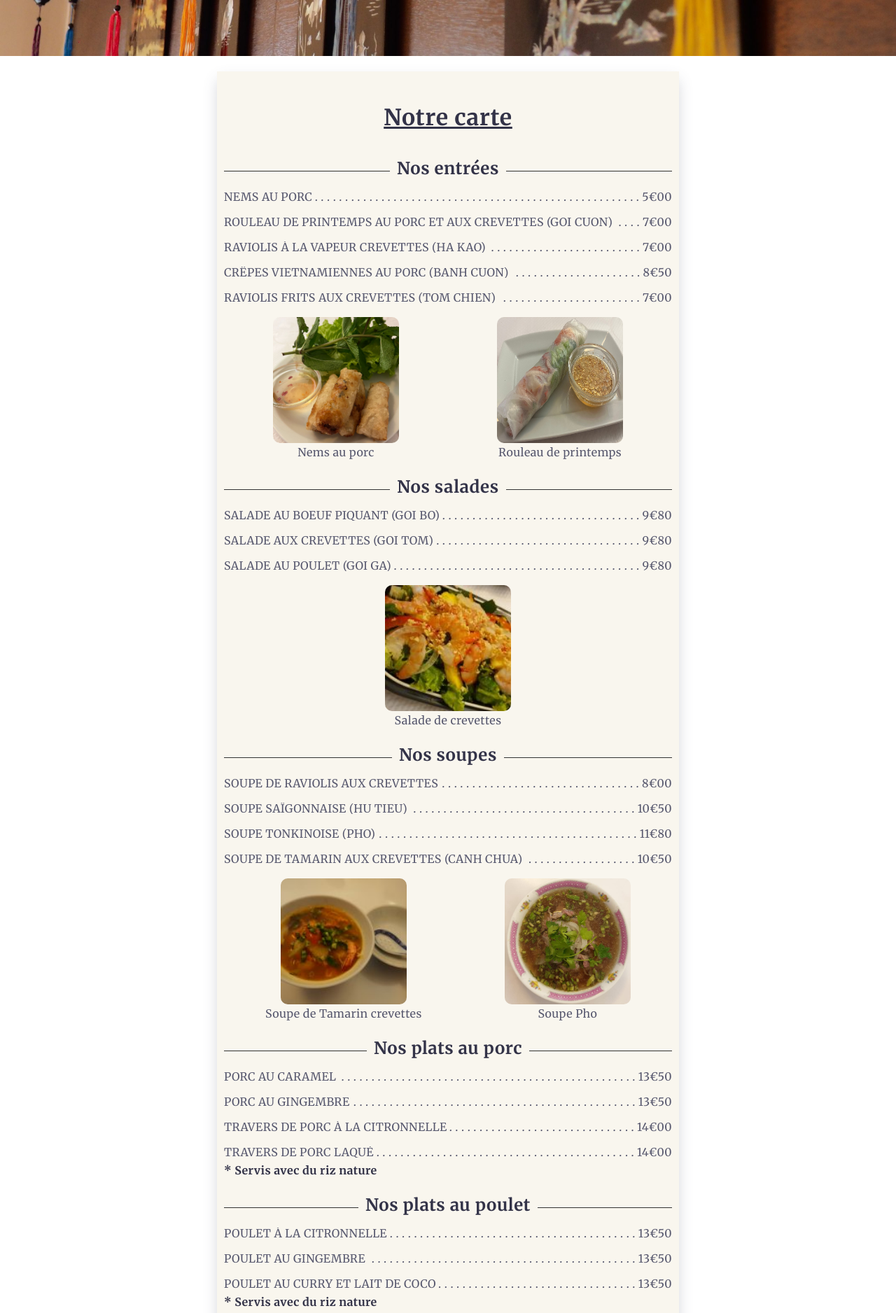
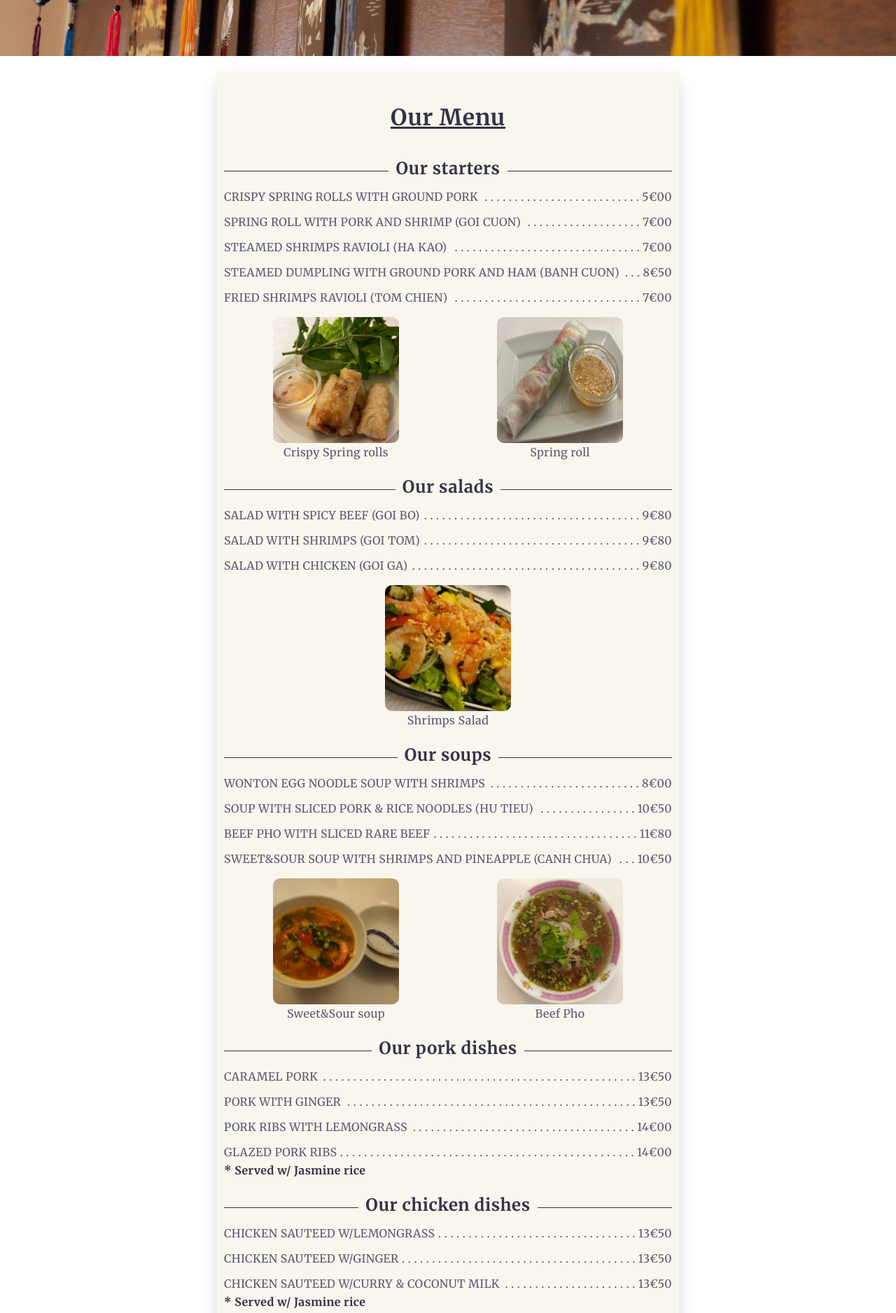
Before and after one commit to Gmayer111/van-long, a Next.js app: page /en/carte in a window 1280 px wide. Shown: the part 720-2596 px from the top of the page at 70% size. Built offline with nearby package versions, Linux system fonts and the light colour scheme.

Commit message:
feat: add menu translations

```diff
--- a/messages/en/menu.json
+++ b/messages/en/menu.json
@@ -1,152 +1,152 @@
 {
   "MenuPage": {
+    "mainTitle": "Our Menu",
     "Menu": {
       "starters": {
-        "title": "Nos entrées",
+        "title": "Our starters",
         "nem": {
-          "description": "Nems au porc",
-          "label": "Nems au porc"
+          "description": "Crispy Spring rolls",
+          "label": "Crispy Spring rolls with ground pork"
         },
         "springRolls": {
-          "description": "Rouleau de printemps",
-          "label": "Rouleau de printemps au porc et aux crevettes (Goi cuon)"
+          "description": "Spring roll",
+          "label": "Spring roll with pork and shrimp (Goi cuon)"
         },
-        "haKao": "Raviolis à la vapeur crevettes (Ha kao)",
-        "banhCuon": "Crêpes vietnamiennes au porc (Banh cuon)",
-        "tomChien": "Raviolis frits aux crevettes (Tom chien)"
+        "haKao": "Steamed shrimps ravioli (Ha kao)",
+        "banhCuon": "Steamed dumpling with ground pork and ham (Banh cuon)",
+        "tomChien": "Fried shrimps ravioli (Tom chien)"
       },
       "salads": {
-        "title": "Nos salades",
+        "title": "Our salads",
         "prawnsSalad": {
-          "description": "Salade de crevettes",
-          "label": "Salade aux crevettes (Goi tom)"
+          "description": "Shrimps Salad",
+          "label": "Salad with shrimps (Goi tom)"
         },
-        "spicyBeefSalad": "Salade au boeuf piquant (Goi bo)",
-        "chickenSalad": "Salade au poulet (Goi ga)"
+        "spicyBeefSalad": "Salad with spicy beef (Goi bo)",
+        "chickenSalad": "Salad with chicken (Goi ga)"
       },
       "soups": {
-        "title": "Nos soupes",
+        "title": "Our soups",
         "tamarindSoup": {
-          "description": "Soupe de Tamarin crevettes",
-          "label": "Soupe de Tamarin aux crevettes (Canh chua)"
+          "description": "Sweet&Sour soup",
+          "label": "Sweet&Sour soup with shrimps and pineapple (Canh chua)"
         },
         "pho": {
-          "description": "Soupe Pho",
-          "label": "Soupe Tonkinoise (Pho)"
+          "description": "Beef Pho",
+          "label": "Beef Pho with sliced rare beef"
         },
-        "raviolisSoup": "Soupe de Raviolis aux crevettes",
-        "saigoneseSoup": "Soupe Saïgonnaise (Hu Tieu)"
+        "raviolisSoup": "Wonton egg noodle Soup with shrimps",
+        "saigoneseSoup": "Soup with sliced pork & rice noodles (Hu Tieu)"
       },
       "porkDishes": {
-        "title": "Nos plats au porc",
-        "caramelPork": "Porc au Caramel",
-        "lemongrassPork": "Travers de Porc à la Citronnelle",
-        "gingerPork": "Porc au Gingembre",
-        "glazedPork": "Travers de Porc laqué"
+        "title": "Our pork dishes",
+        "caramelPork": "Caramel Pork",
+        "lemongrassPork": "Pork ribs with lemongrass",
+        "gingerPork": "Pork with ginger",
+        "glazedPork": "Glazed pork ribs"
       },
       "chickenDishes": {
-        "title": "Nos plats au poulet",
+        "title": "Our chicken dishes",
         "curryChicken": {
-          "description": "Poulet au curry",
-          "label": "Poulet au Curry et lait de Coco"
+          "description": "Curry chicken",
+          "label": "Chicken sauteed w/curry & coconut milk"
         },
-        "lemongrassChicken": "Poulet à la Citronnelle",
-        "gingerChicken": "Poulet au Gingembre"
+        "lemongrassChicken": "Chicken sauteed w/lemongrass",
+        "gingerChicken": "Chicken sauteed w/ginger"
       },
       "beefDishes": {
-        "title": "Nos plats au boeuf",
+        "title": "Our beef dishes",
         "satayBeef": {
-          "description": "Boeuf au saté",
-          "label": "Boeuf au Saté piquant"
+          "description": "Spicy Beef",
+          "label": "Tender beef sauteed w/house spicy satay"
         },
-        "lemongrassBeef": "Boeuf à la Citronnelle",
-        "curryBeef": "Boeuf au Curry et lait de coco",
-        "imperialBeef": "Boeuf Impérial au lait de coco",
-        "basilBeef": "Boeuf sauté au Basilic au lait de coco"
+        "lemongrassBeef": "Tender beef sauteed w/lemongrass",
+        "curryBeef": "Tender beef sauteed w/curry & coconut milk",
+        "imperialBeef": "Tender beef sauteed w/pineapple & coconut milk",
+        "basilBeef": "Tender beef sauteed w/basil & coconut milk"
       },
       "prawnsDishes": {
-        "title": "Nos plats aux crevettes",
+        "title": "Our shrimp dishes",
         "basilPrawns": {
-          "description": "Crevettes au Basilic",
-          "label": "Crevettes au Basilic et lait de coco"
+          "description": "Shrimps sauteed w/basil",
+          "label": "Shrimps sauteed w/basil & coconut milk"
         },
-        "caramelPrawns": "Crevettes au Caramel",
-        "curryPrawns": "Crevettes au Curry et lait de coco",
-        "spicyPrawns": "Crevettes Piquantes",
-        "sweetSourPrawns": "Crevettes à l’Aigre douce"
+        "caramelPrawns": "Shrimps sauteed w/caramel",
+        "curryPrawns": "Shrimps sauteed w/curry & coconut milk",
+        "spicyPrawns": "Shrimps sauteed w/home spicy sauce",
+        "sweetSourPrawns": "Shrimps sauteed w/sweet & sour sauce"
       },
       "fishesDishes": {
-        "title": "Nos plats de poissons",
-        "steamedFishe": "Filet de Poisson à la vapeur",
-        "curryFish": "Filet de Poisson au Curry et lait de coco",
-        "basilFish": "Filet de Poisson au Basilic et lait de coco",
-        "spicyFish": "Filet de Poisson piquant"
+        "title": "Our fish dishes",
+        "steamedFishe": "Steamed fish fillet",
+        "curryFish": "Fish fillet w/curry & coconut milk",
+        "basilFish": "Fish fillet w/basil & coconut milk",
+        "spicyFish": "Fish fillet w/home spicy sauce"
       },
       "specialities": {
-        "title": "Nos plats aux crevettes",
-        "boBun": "Bo Bun",
-        "largeBoBun": "Grand Bo Bun",
-        "friedNoodles": "Nouilles sautées garnies",
-        "crispyNoodles": "Nouilles croustillantes garnies",
-        "prawnsFriedNoodles": "Nouilles sautées aux crevettes",
-        "lucLacBeef": "Boeuf Luc Lac",
-        "crispyPork": "Porc croustillant garnis",
-        "spicyDuck": "Filet de Canard aux cinq épices",
-        "basilDuck": "Filet de Canard au basilic",
-        "kingPrawns": "Gambas sel et poivre"
+        "title": "Our specialities",
+        "boBun": "Bo Bun (beef, fried rolls, lettuce, vermicelli, nuoc mam and peanuts)",
+        "largeBoBun": "Big Bo Bun (beef, fried rolls, lettuce, vermicelli, nuoc mam and peanuts)",
+        "friedNoodles": "Noodles served w/ chicken, pork & mixed vegetables",
+        "crispyNoodles": "Crispy noodles served w/ chicken, pork & mixed vegetables",
+        "prawnsFriedNoodles": "Noodles served w/ shrimps & mixed vegetables",
+        "lucLacBeef": "Shaking Beef (marinated tender beef w/ tomato rice)",
+        "crispyPork": "Crispy Pork belly served w/ rice or vermicelli",
+        "spicyDuck": "Five Spices Duck fillet",
+        "basilDuck": "Duck fillet w/ Basil"
       },
       "grills": {
-        "title": "Nos grillades (Servies avec riz et/ou vermicelles)",
+        "title": "Our Grill dishes (served w/ rice or vermicelli)",
         "grilledPork": {
-          "description": "Porc grillé",
-          "label": "Porc grillé façon vietnamienne"
+          "description": "Grilled Pork",
+          "label": "Grilled Pork"
         },
         "brochettesBeef": {
-          "description": "Brochettes de Boeuf",
-          "label": "Brochettes de Boeuf grillées"
+          "description": "Grilled Beef skewers",
+          "label": "Grilled Beef skewers"
         },
-        "brochettesPork": "Brochettes de Porc ou Poulet grillées"
+        "brochettesPork": "Grilled Pork or Chicken skewers"
       },
       "extra": {
-        "title": "Nos accompagnements",
-        "rice": "Riz nature",
-        "cantoneseRice": "Riz cantonnais",
-        "plainFriedNoodles": "Nouilles sautées natures",
-        "stirFriedVegetables": "Légumes sautés"
+        "title": "Our side dishes",
+        "rice": "Bowl of rice",
+        "cantoneseRice": "Fried rice w/ pork",
+        "plainFriedNoodles": "Sauteed egg noodles",
+        "stirFriedVegetables": "Mixed vegetables"
       },
       "desserts": {
-        "title": "Nos desserts",
+        "title": "Our Desserts",
         "bananaTapioca": {
-          "description": "Banane Tapioca et lait de coco"
+          "description": "Banana coconut tapioca pudding"
         },
         "freshMango": {
-          "description": "Mangue fraiche",
-          "label": "1/2 Mangue"
+          "description": "Fresh Mango",
+          "label": "Fresh Mango"
         },
-        "iceCream": "Glace en boule (1 boule)",
-        "ginger": "Gingembre confit",
-        "nougat": "Nougat mou",
-        "lychees": "Lychee en sirop",
-        "cocoPearl": "Perle de coco",
-        "homemadeDessert": "Dessert maison du moment",
-        "pineappleFritter": "Beignet à l’Ananas",
-        "bananaFritter": "Beignet de Banane",
-        "appleFritter": "Beignet de pomme",
-        "flamedPineappleFritter": "Beignet à l’Ananas flambé",
-        "flamedBananaFritter": "Beignet de Banane flambé",
-        "flamedAppleFritter": "Beignet de pomme flambé"
+        "iceCream": "Ice cream (1 scoop)",
+        "ginger": "Candied ginger",
+        "nougat": "Chewy sesame peanut candy",
+        "lychees": "Lychee syrup",
+        "cocoPearl": "Hot coconuts pearls",
+        "homemadeDessert": "Homemade desserts",
+        "pineappleFritter": "Pineapple fritter",
+        "bananaFritter": "Banana fritter",
+        "appleFritter": "Apple fritter",
+        "flamedPineappleFritter": "Flambéed Pineapple fritter",
+        "flamedBananaFritter": "Flambéed Banana fritter",
+        "flamedAppleFritter": "Flambéed Apple fritter"
       },
       "drinks": {
-        "title": "Nos boissons (carte des vins sur place)",
-        "coffee": "Café",
-        "jasminTea": "Thé au Jasmin",
-        "greenTea": "Thé vert",
-        "gingerTea": "Thé au gingembre",
-        "sodaAndJuice": "Jus de fruits et sodas",
-        "soyMilk": "Lait de soja",
-        "cocoJuice": "Jus de coco"
+        "title": "Our drinks (wines list on site)",
+        "coffee": "Coffee",
+        "jasminTea": "Jasmin Tea",
+        "greenTea": "Green Tea",
+        "gingerTea": "Ginger Tea",
+        "sodaAndJuice": "Juice & sodas",
+        "soyMilk": "Soy milk (hot or cold)",
+        "cocoJuice": "Coconut juice"
       },
-      "supplement": "* Servis avec du riz nature"
+      "supplement": "* Served w/ Jasmine rice"
     }
   }
 }
--- a/messages/fr/fr.json
+++ b/messages/fr/fr.json
@@ -37,5 +37,10 @@
     "sunday": "Dimanche",
     "close": "Fermé",
     "webSiteCreated": "Créé par Restaurant Van Long"
+  },
+  "ModalComponent": {
+    "takeAway": "Ventes à emporter",
+    "mainParagraph": "Vous pouvez venir commander sur place ou nous appeler au \n<spanLines>01 43 36 05 16</spanLines> \nN’oubliez pas d’apporter votre sac en papier ! \nL’équipe du restaurant.",
+    "visaAccepted": "CB acceptée à partir de 15€"
   }
 }
--- a/messages/fr/menu.json
+++ b/messages/fr/menu.json
@@ -1,5 +1,6 @@
 {
   "MenuPage": {
+    "mainTitle": "Notre carte",
     "Menu": {
       "starters": {
         "title": "Nos entrées",
@@ -83,7 +84,7 @@
         "spicyFish": "Filet de Poisson piquant"
       },
       "specialities": {
-        "title": "Nos plats aux crevettes",
+        "title": "Nos spécialités",
         "boBun": "Bo Bun",
         "largeBoBun": "Grand Bo Bun",
         "friedNoodles": "Nouilles sautées garnies",
@@ -92,8 +93,7 @@
         "lucLacBeef": "Boeuf Luc Lac",
         "crispyPork": "Porc croustillant garnis",
         "spicyDuck": "Filet de Canard aux cinq épices",
-        "basilDuck": "Filet de Canard au basilic",
-        "kingPrawns": "Gambas sel et poivre"
+        "basilDuck": "Filet de Canard au basilic"
       },
       "grills": {
         "title": "Nos grillades (Servies avec riz et/ou vermicelles)",
--- a/src/app/[locale]/carte/menu-data.ts
+++ b/src/app/[locale]/carte/menu-data.ts
@@ -274,10 +274,6 @@ export const MenuItemsComponent = () => {
           label: t("specialities.basilDuck"),
           price: "13€00",
         },
-        {
-          label: t("specialities.kingPrawns"),
-          price: "15€90",
-        },
       ],
     },
     {
--- a/src/app/[locale]/carte/page.tsx
+++ b/src/app/[locale]/carte/page.tsx
@@ -3,16 +3,18 @@
 import Image from "next/image";
 import { merriweather } from "src/utils/font";
 import { MenuItemsComponent } from "./menu-data";
+import { useTranslations } from "next-intl";
 
 const MenuPage = () => {
   const data = MenuItemsComponent();
+  const t = useTranslations("MenuPage");
   return (
     <section
       id="menu-section"
       className={`${merriweather.className} menuPageContainer`}
     >
       <div>
-        <h2>Notre carte</h2>
+        <h2>{t('mainTitle')}</h2>
         {data.map((menuItem) => (
           <div key={menuItem.title}>
             <div>
```
Also changed, not shown: messages/en/en.json (+32 -27 lines).
